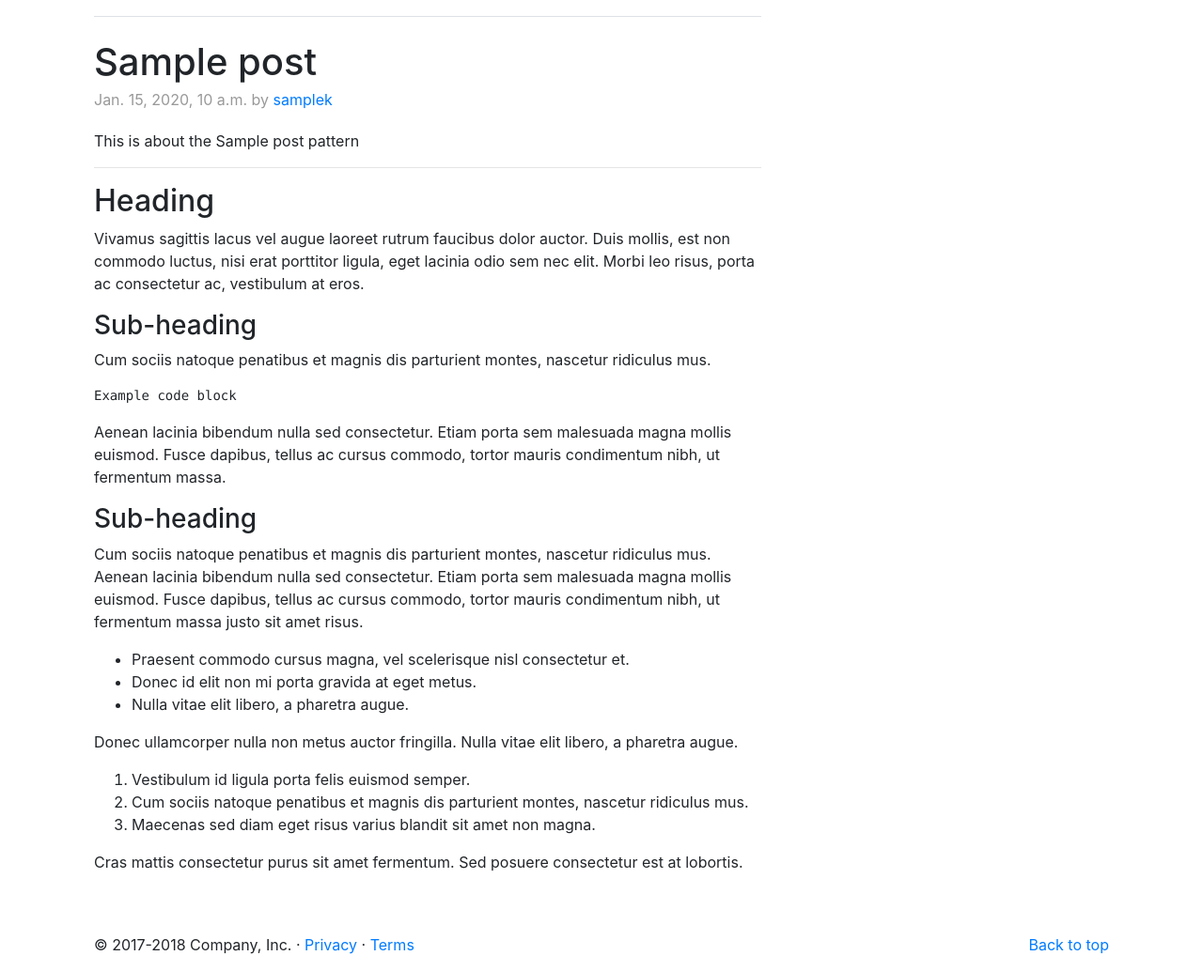
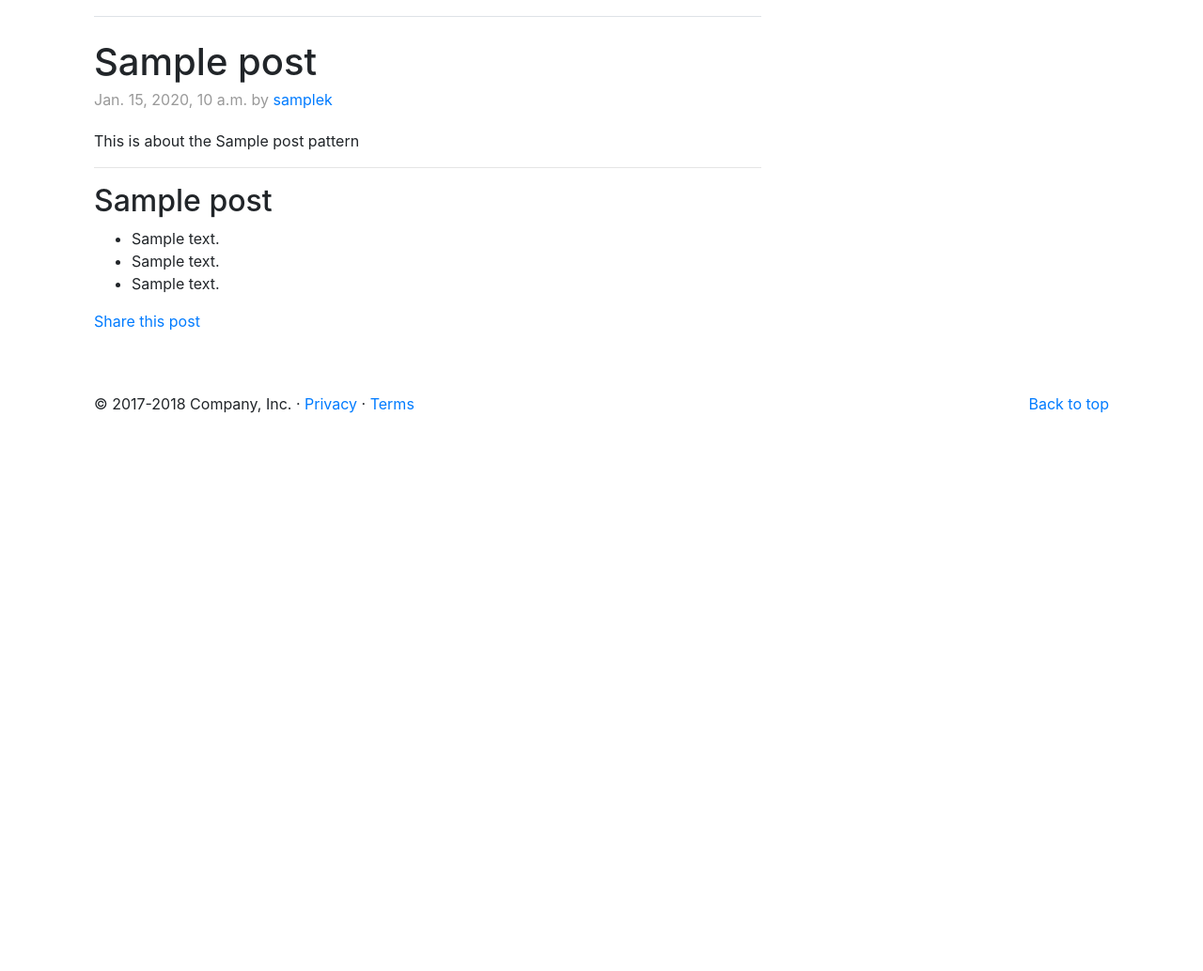
Before and after one commit to scoremaza/blog, a Django app: a page that uses blog/templates/blog/post/detail.html in a window 1280 px wide. Shown: the part 353-1387 px from the top of the page at 94% size. After the commit the page ends 793 px from the top, so only its background shows below. Run offline with Django 3.2, Linux system fonts and the light colour scheme; tables that the repository leaves empty hold one stand-in row (values such as "Sample post"); some libraries are stand-ins or nearby versions.

Commit message:
Forms for email & gateway for sending emails

```diff
--- a/blog/templates/blog/post/detail.html
+++ b/blog/templates/blog/post/detail.html
@@ -18,26 +18,23 @@
 
         <p>This is about the {{post.title}} pattern</p>
         <hr>
-        <h2>Heading</h2>
-        <p>Vivamus sagittis lacus vel augue laoreet rutrum faucibus dolor auctor. Duis mollis, est non commodo luctus, nisi erat porttitor ligula, eget lacinia odio sem nec elit. Morbi leo risus, porta ac consectetur ac, vestibulum at eros.</p>
-        <h3>Sub-heading</h3>
-        <p>Cum sociis natoque penatibus et magnis dis parturient montes, nascetur ridiculus mus.</p>
-        <pre><code>Example code block</code></pre>
-        <p>Aenean lacinia bibendum nulla sed consectetur. Etiam porta sem malesuada magna mollis euismod. Fusce dapibus, tellus ac cursus commodo, tortor mauris condimentum nibh, ut fermentum massa.</p>
-        <h3>Sub-heading</h3>
-        <p>Cum sociis natoque penatibus et magnis dis parturient montes, nascetur ridiculus mus. Aenean lacinia bibendum nulla sed consectetur. Etiam porta sem malesuada magna mollis euismod. Fusce dapibus, tellus ac cursus commodo, tortor mauris condimentum nibh, ut fermentum massa justo sit amet risus.</p>
+        <h2>{{post.title | capfirst}}</h2>
         <ul>
-          <li>Praesent commodo cursus magna, vel scelerisque nisl consectetur et.</li>
-          <li>Donec id elit non mi porta gravida at eget metus.</li>
-          <li>Nulla vitae elit libero, a pharetra augue.</li>
+          <li>{{post.description1}}</li>
+          {% if post.description2 != 'N/A' %}
+            <li>{{post.description2}}</li>
+          {% endif %}
+
+          {% if post.description3 != 'N/A' %}
+            <li>{{post.description3}}</li>
+          {% endif %}
+
         </ul>
-        <p>Donec ullamcorper nulla non metus auctor fringilla. Nulla vitae elit libero, a pharetra augue.</p>
-        <ol>
-          <li>Vestibulum id ligula porta felis euismod semper.</li>
-          <li>Cum sociis natoque penatibus et magnis dis parturient montes, nascetur ridiculus mus.</li>
-          <li>Maecenas sed diam eget risus varius blandit sit amet non magna.</li>
-        </ol>
-        <p>Cras mattis consectetur purus sit amet fermentum. Sed posuere consectetur est at lobortis.</p>
+
+
+        <p><a href="{% url 'blog:post_share' post.id %}">
+          Share this post
+        </a></p>
       </div><!-- /.blog-post -->
 
 {% endblock %}
--- a/blog/templates/blog/post/list.html
+++ b/blog/templates/blog/post/list.html
@@ -50,8 +50,7 @@ h1, h2, h3, h4, h5, h6 {
   {%endfor%}
 </div>
 
-
-
+ {% include "pagination.html" with page=page_obj %}
 
 
 
--- a/blog/urls.py
+++ b/blog/urls.py
@@ -6,8 +6,12 @@ app_name = 'blog'
 
 urlpatterns = [
     # post views
-    path('', views.post_list, name= 'post_list'),
+    # path('', views.post_list, name= 'post_list'),
+    path('', views.PostListView.as_view(), name='post_list'),
     path('<int:year>/<int:month>/<int:day>/<slug:post>/',
          views.post_detail,
          name='post_detail'),
+    path('<int:post_id>/',
+         views.post_share, name='post_share'),
+
 ]
--- a/blog/views.py
+++ b/blog/views.py
@@ -1,16 +1,49 @@
 from django.core import paginator
 from django.shortcuts import render, get_object_or_404
+from django.views.generic import ListView
 from django.core.paginator import Paginator, EmptyPage,\
                                   PageNotAnInteger
+from .forms import EmailPostForm
+from django.core.mail import send_mail
 from .models import Post
 
+def post_share(request, post_id):
+    '''
+    Forms for email
+    '''
+    #Retrieve post by id
+    post = get_object_or_404(Post, id=post_id, status='published')
+    sent = False
+    if request.method == 'POST':
+        # Form fields passed validatation
+        form = EmailPostForm(request.POST)
+        if form.is_valid():
+            # From fields passed validation
+            cd = form.cleaned_data
+            # ... send email
+            post_url = request.build_absolute_uri(post.get_absolute_url())
+            subject  = f"{cd['name']} recommends you read "\
+                f"{post.title}"
+            message  = f"Read {post.title} at {post_url}\n\n"\
+                f"{cd['name']}'\s comments: {cd['comments']}"
+            send_mail(subject,message, 'johnny45gotu@gmail.com', [cd['to']])
+            sent = True
+
+    else:
+        form = EmailPostForm()
+    return render(request, 'blog/post/share.html', {'post': post,
+                                                    'form': form,
+                                                    'sent':sent})
 
 def post_list(request):
     object_list = Post.published.all()
-    paginator = Paginator(object_list, 3) # 3 posts in each page
+    paginator = Paginator(object_list, 4) # 3 posts in each page
     page      = request.GET.get('page')
+
+    print('HEllo')
     try:
-        posts     = Post.published.all()
+        posts     = paginator.page(page)
+
     except PageNotAnInteger:
         # If page is not an integer dieliver the first page
         posts = paginator.page(1)
@@ -20,7 +53,17 @@ def post_list(request):
 
     return render(request,
                   'blog/post/list.html',
-                  {'posts':posts})
+                 {'posts':posts,
+                  'page':page})
+
+class PostListView(ListView):
+    '''
+    Here we have a generic called a ListView it will create
+    '''
+    queryset   = Post.published.all()
+    context_object_name = 'posts'
+    paginate_by = 4
+    template_name = 'blog/post/list.html'
 
 def post_detail(request, year, month, day, post):
     post = get_object_or_404(Post, slug=post,
```
Also changed, not shown: blog/forms.py (added, +8 -0 lines), mysite/settings.py (+7 -0 lines).
